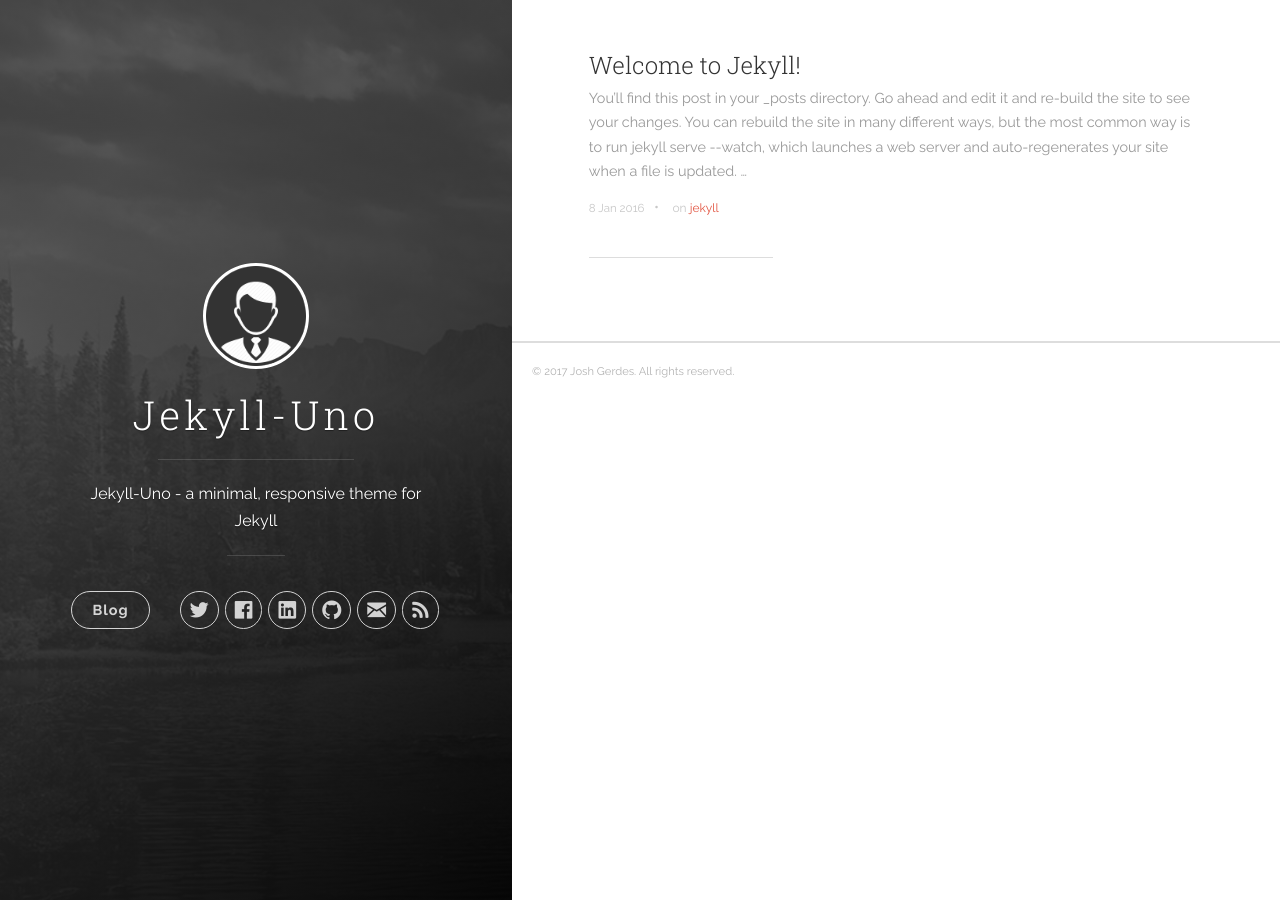
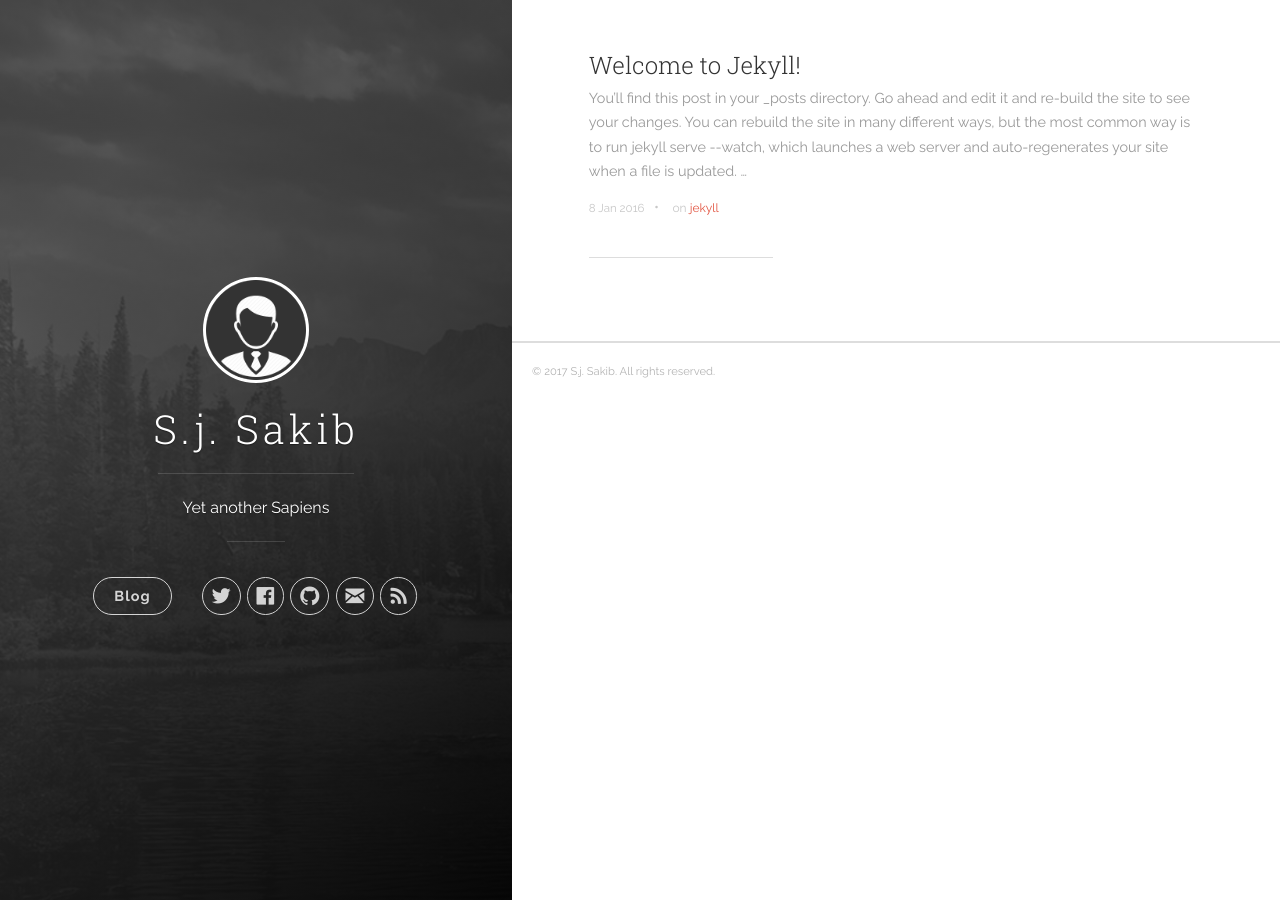
Before and after one commit to sjsakib/sjsakib.github.io, a Jekyll site: the page built from index.html, in a window 1280 px wide. Built offline with Jekyll 4.4.1, drawn with Linux system fonts in a browser that asks for light colours; nearby versions of some CDN libraries; the list of posts is cut into pages by our own code.

Commit message:
added personal info

```diff
--- a/_config.yml
+++ b/_config.yml
@@ -1,18 +1,18 @@
 # Site settings
-title: Jekyll-Uno
-description: 'Jekyll-Uno - a minimal, responsive theme for Jekyll'
+title: S.j. Sakib
+description: 'Yet another Sapiens'
 url: 'http://sjsakib.github.io'
 baseurl: ''
 # google_analytics: 'UA-XXXXXX-X'
 # disqus_shortname: 'your-disqus-name'
 
 author:
-  name: 'Josh Gerdes'
-  email: josh@joshgerdes.com
-  twitter_username: joshgerdes
-  facebook_username: joshgerdes
-  github_username:  joshgerdes
-  linkedin_username:  joshgerdes
+  name: 'S.j. Sakib'
+  email: sjsakib.bd@gmail.com
+  twitter_username: sjsakib
+  facebook_username: sjsakib
+  github_username:  sjsakib
+  # linkedin_username:
 
 defaults:
   -
```
